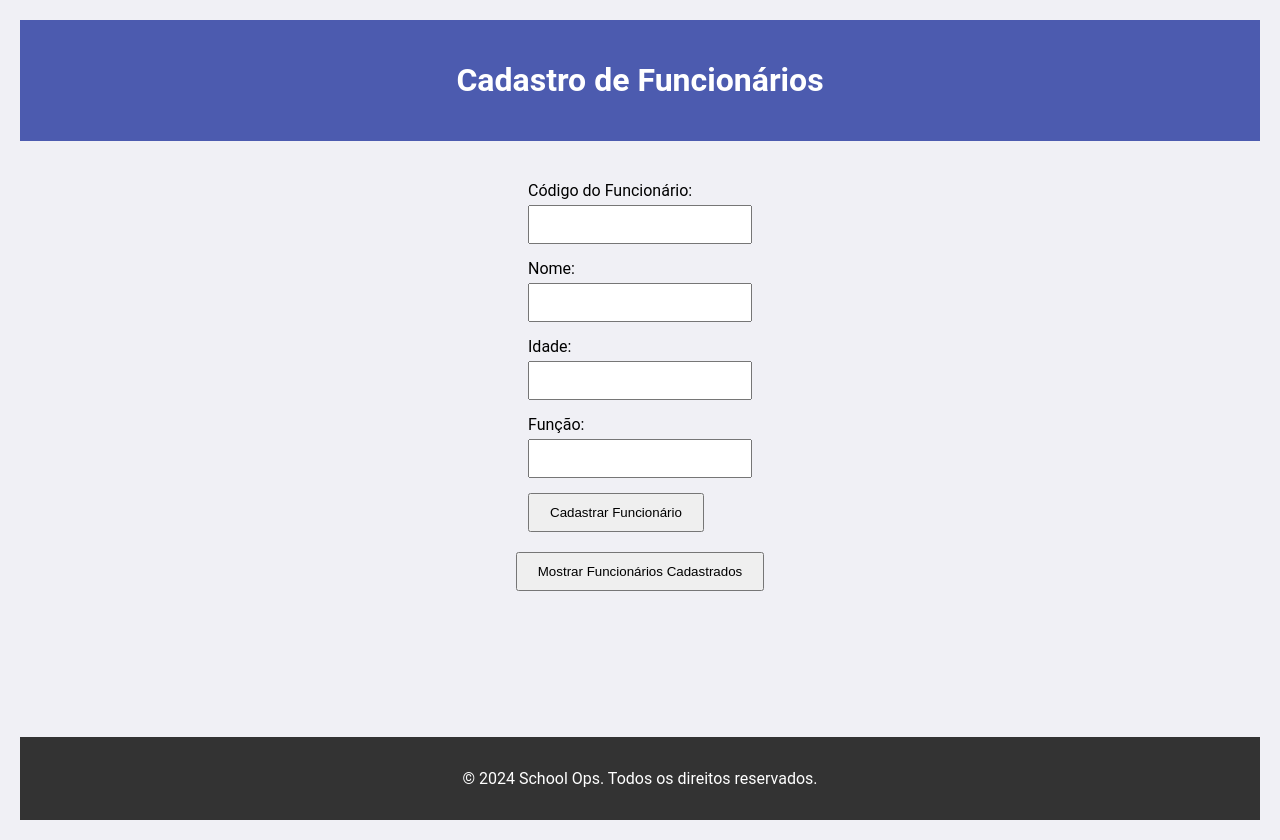
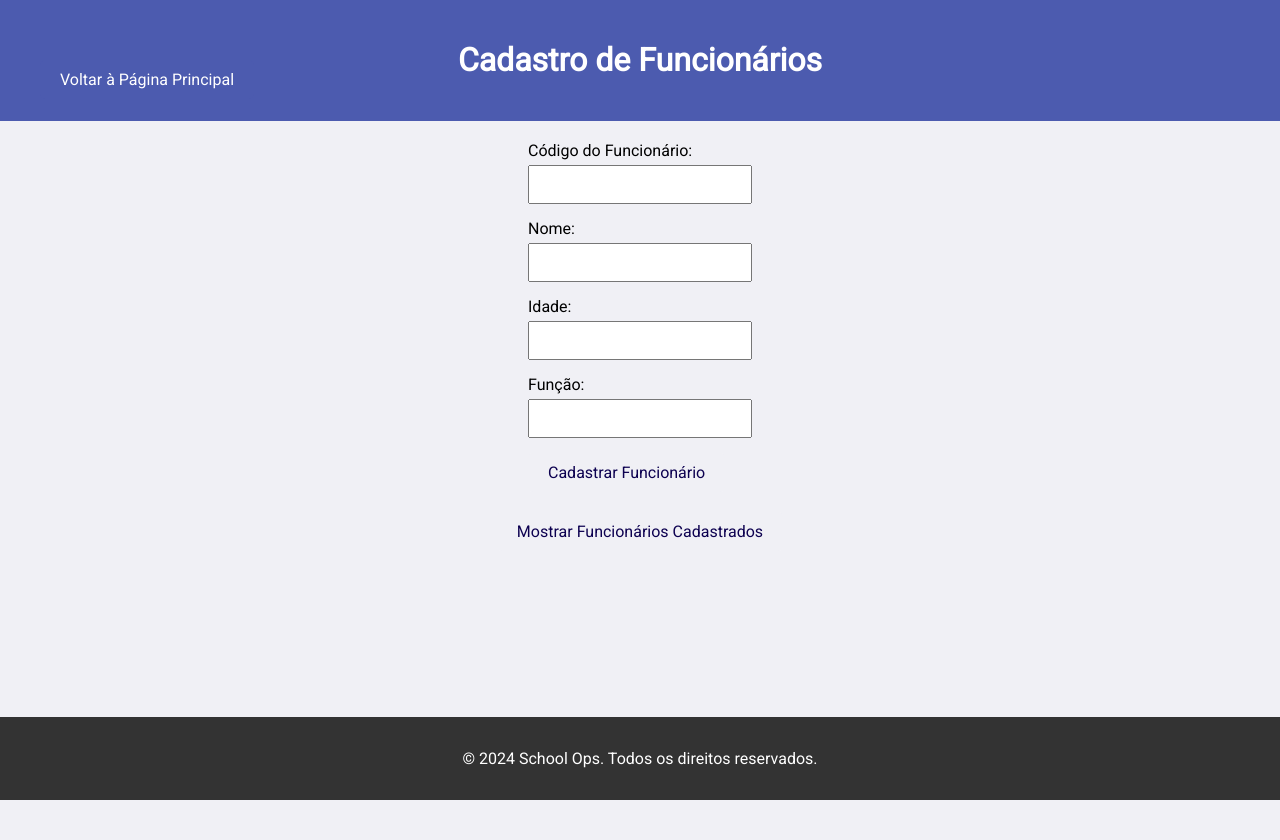
Before and after one commit to AlanBReis/SchoolOps, a Flask app: page /add-employee in a window 1280 px wide. After the commit the page ends 800 px from the top, so only its background shows below. Run offline with Flask 3, Linux system fonts and the light colour scheme; data that the repository does not hold is empty.

Commit message:
estiliza o frontend

```diff
--- a/app/backend/static/css/add-employee.css
+++ b/app/backend/static/css/add-employee.css
@@ -1,12 +1,42 @@
+@import url('https://fonts.googleapis.com/css2?family=Poppins:wght@300&family=Roboto:wght@100;400&display=swap');
+
+.btn-voltar {
+    padding: 10px 20px;
+    font-size: 16px;
+    border-radius: 5px;
+    transition: background-color 0.3s;
+    margin: 20px;
+    background-color: #4c5baf;
+    color: white;
+    align-items: flex-start;
+    position: absolute;
+    top: 40px; /* Distância do topo */
+    left: 20px;
+}
+
+.btn-voltar:hover{
+    background-color: #5d6ab6;
+}
+
+button {
+    font-family: "Roboto", sans-serif;
+    padding: 10px 20px;
+    font-size: 16px;
+    cursor: pointer;
+    background-color: #f0f0f5;
+    color: rgb(13, 1, 80);
+    border: none;
+    border-radius: 5px;
+}
+
+button:hover {
+    background-color: #eaeaec;
+}
+
+
+
 body {
     font-family: "Roboto", sans-serif;
-    margin: 0;
-    padding: 20px;
-}
-
-header {
-    text-align: center;
-    margin-bottom: 20px;
 }
 
 main {
--- a/app/backend/static/js/add-employee.js
+++ b/app/backend/static/js/add-employee.js
@@ -23,6 +23,11 @@ document.getElementById('employeeForm').addEventListener('submit', async functio
         alert('Erro ao cadastrar funcionário.');
     }
 });
+
+document.getElementById('voltar').addEventListener('click', function() {
+    window.location.href = 'index'; //
+});
+
 
 // Função para atualizar a lista de funcionários
 async function atualizarLista() {
--- a/app/backend/static/js/add-student.js
+++ b/app/backend/static/js/add-student.js
@@ -43,6 +43,10 @@ async function atualizarLista() {
     }
 }
 
+document.getElementById('voltar').addEventListener('click', function() {
+    window.location.href = 'index';
+});
+
 // Mostra/oculta a lista de alunos quando o botão é clicado
 document.getElementById('showStudentListButton').addEventListener('click', function() {
     const studentList = document.getElementById('studentList');
--- a/app/backend/static/js/add-teachers.js
+++ b/app/backend/static/js/add-teachers.js
@@ -43,6 +43,11 @@ document.addEventListener('DOMContentLoaded', function() {
         }
     }
 
+    document.getElementById('voltar').addEventListener('click', function() {
+        window.location.href = 'index';
+    });
+
+
     // Mostra/oculta a lista de professores quando o botão é clicado
     document.getElementById('showTeacherListButton').addEventListener('click', function() {
         const teacherList = document.getElementById('teacherList');
--- a/app/backend/templates/add-employee.html
+++ b/app/backend/templates/add-employee.html
@@ -10,6 +10,7 @@
 <body>
     <header>
         <h1>Cadastro de Funcionários</h1>
+        <button class="btn-voltar" id="voltar">Voltar à Página Principal</button>
     </header>
 
     <main>
--- a/app/backend/templates/add-student.html
+++ b/app/backend/templates/add-student.html
@@ -10,9 +10,11 @@
 <body>
     <header>
         <h1>Cadastro de Alunos</h1>
+        <button class="btn-voltar" id="voltar">Voltar à Página Principal</button>
     </header>
 
     <main>
+
         <form id="studentForm">
             <label for="cod_cliente">Código do Aluno:</label>
             <input type="number" id="cod_cliente" required>
--- a/app/backend/templates/add-teachers.html
+++ b/app/backend/templates/add-teachers.html
@@ -10,6 +10,7 @@
 <body>
     <header>
         <h1>Cadastro de Professores</h1>
+        <button class="btn-voltar" id="voltar">Voltar à Página Principal</button>
     </header>
 
     <main>
--- a/app/backend/templates/index.html
+++ b/app/backend/templates/index.html
@@ -18,7 +18,7 @@
                 <a href="add-student" class="dashboard-item">Cadastro de Alunos</a>
                 <a href="add-teachers" class="dashboard-item">Cadastro de Professores</a>
                 <a href="add-employee" class="dashboard-item">Cadastro de Funcionários</a>
-                <a href="reports" class="dashboard-item">Gerar Relatórios</a>
+                <!-- <a href="reports" class="dashboard-item">Gerar Relatórios</a> -->
             </div>
         </section>
     </main>
```
Also changed, not shown: app/backend/static/css/add-student.css (+36 -6 lines), app/backend/static/css/add-teachers.css (+35 -6 lines).
